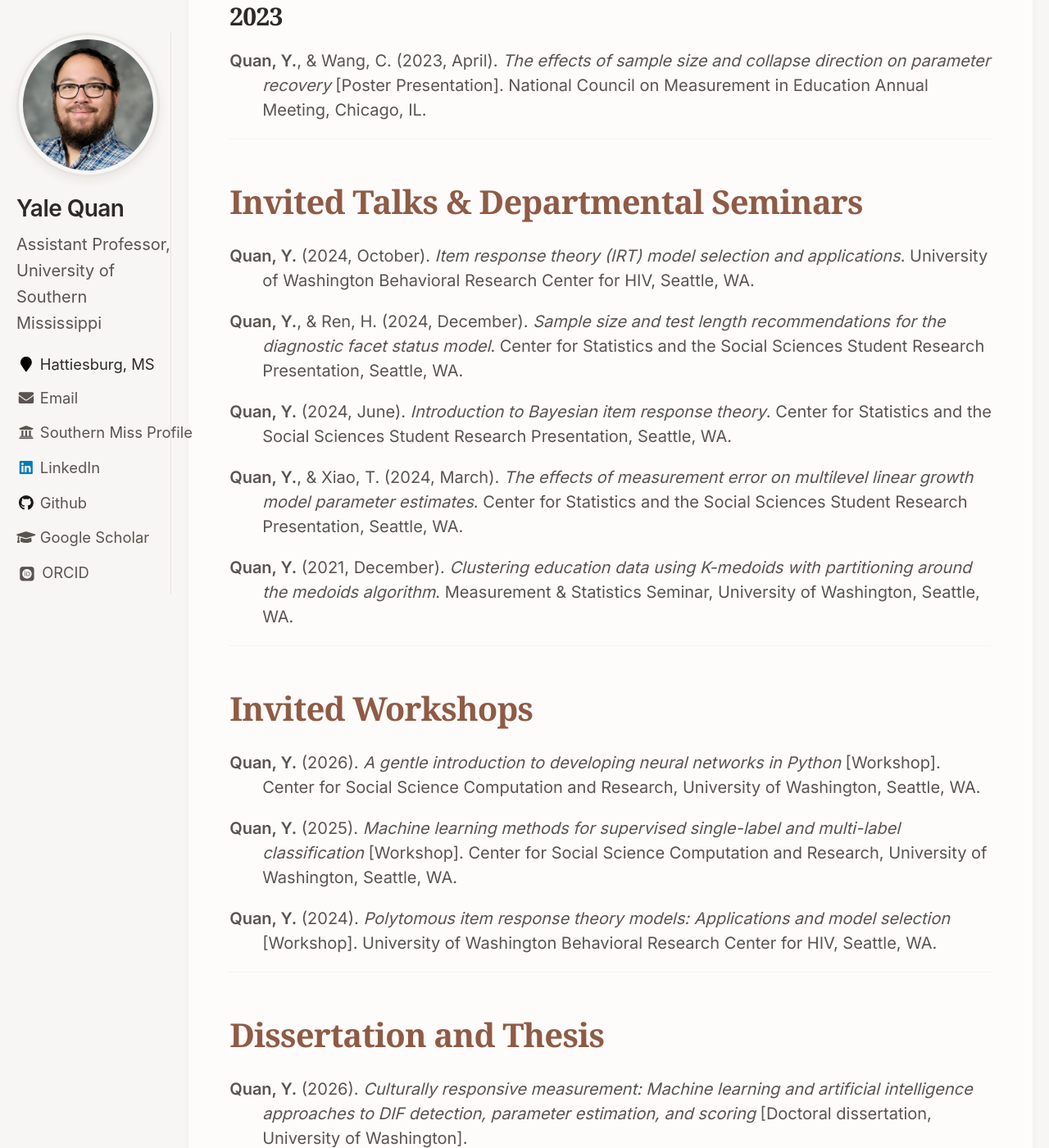
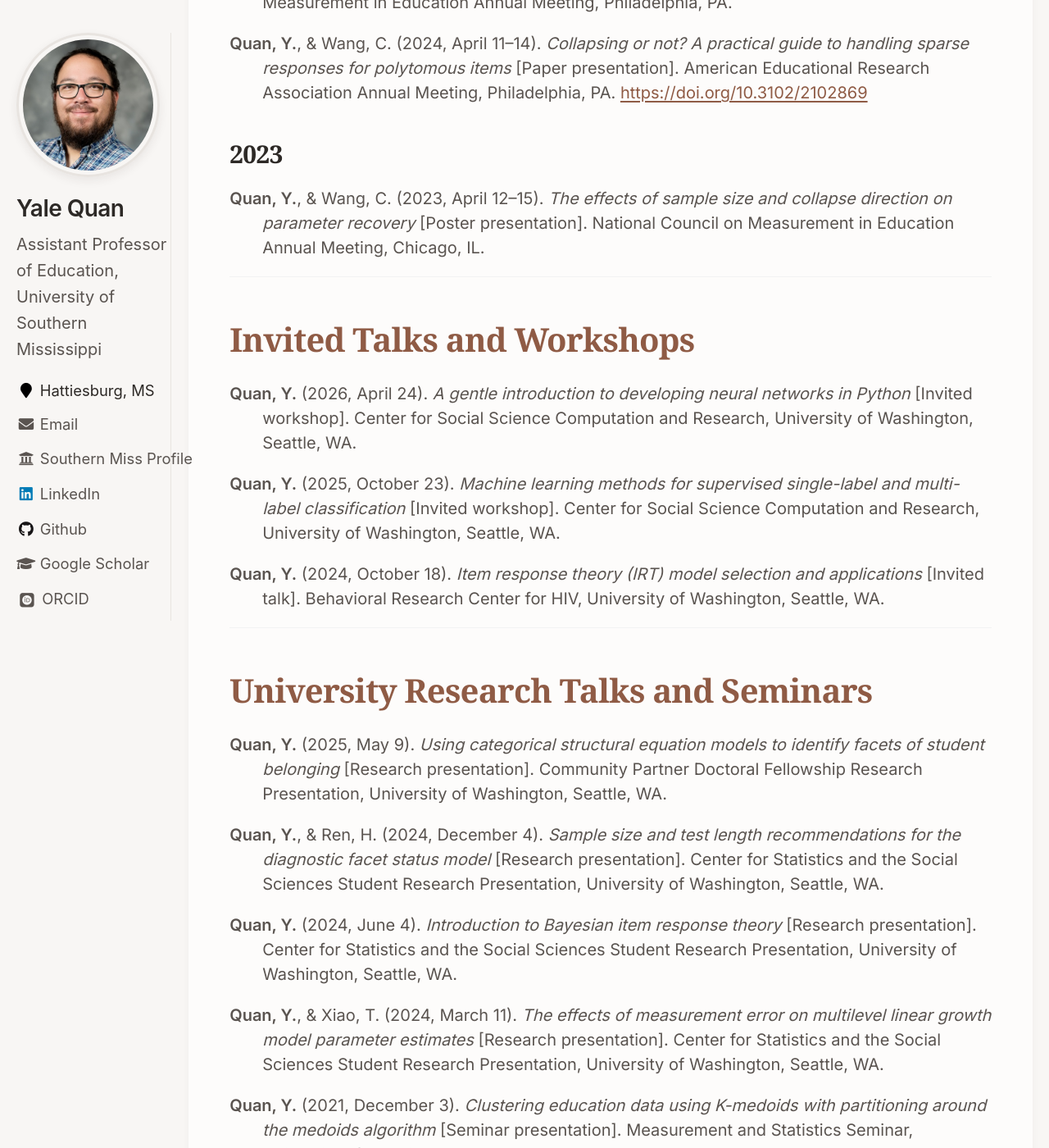
Before and after one commit to yalequan/yalequan.github.io, a Jekyll site: the page built from _pages/publications_and_presentations.md, in a window 1280 px wide and 1400 px high, scrolled down 3868 px. Shown: the whole window at 82% size. Built offline with Jekyll 4.4.1, drawn with Linux system fonts in a browser that asks for light colours; some web fonts are replaced; some of the changed text lies outside the part shown.

Commit message:
Updated to match CV

```diff
--- a/_config.yml
+++ b/_config.yml
@@ -82,7 +82,7 @@ analytics:
 author:
   name             : "Yale Quan"
   avatar           : "profile.jpg"
-  bio              : "Assistant Professor, University of Southern Mississippi"
+  bio              : "Assistant Professor of Education, University of Southern Mississippi"
   location         : "Hattiesburg, MS"
   employer         :
   #pubmed          :
--- a/_pages/publications_and_presentations.md
+++ b/_pages/publications_and_presentations.md
@@ -68,27 +68,31 @@ author_profile: true
 ## Peer-Reviewed Journal Articles
 
 <p class="apa-ref">
-  <b>Quan, Y.</b>, & Wang, C. (2026). Transitive DIF clustering: A graph-theoretic approach to identifying many-group partial measurement invariance. <em>Psychological Methods</em>. <a href="https://doi.org/10.1037/met0000873">https://doi.org/10.1037/met0000873</a>
+  <b>Quan, Y.</b>, & Wang, C. (2026). Transitive differential item functioning clustering: A graph-theoretic approach to identifying many-group partial measurement invariance. <em>Psychological Methods</em>. Advance online publication. <a href="https://doi.org/10.1037/met0000873">https://doi.org/10.1037/met0000873</a>
 </p>
 
 <p class="apa-ref">
-  Wang, C., <b>Quan, Y.</b>, & Arthur, D. (2026). Review of cognitive diagnostic models (CDMs): Recent methodological advancements for addressing practical challenges. <em>British Journal of Mathematical and Statistical Psychology</em>, 00, 1–35. <a href="https://doi.org/10.1111/bmsp.70066">https://doi.org/10.1111/bmsp.70066</a>
+  Wang, C., <b>Quan, Y.</b>, & Arthur, D. (2026). Review of cognitive diagnostic models (CDMs): Recent methodological advancements for addressing practical challenges. <em>British Journal of Mathematical and Statistical Psychology</em>. Advance online publication. <a href="https://doi.org/10.1111/bmsp.70066">https://doi.org/10.1111/bmsp.70066</a>
 </p>
 
 <p class="apa-ref">
-  <b>Quan, Y.</b>, & Wang, C. (2026). Using multi-label classification neural networks to detect intersectional DIF with small sample sizes. <em>British Journal of Mathematical and Statistical Psychology</em>, 00, 1–38. <a href="https://doi.org/10.1111/bmsp.70041">https://doi.org/10.1111/bmsp.70041</a>.
+  <b>Quan, Y.</b>, & Wang, C. (2026). Using multilabel classification neural network to detect intersectional DIF with small sample sizes. <em>British Journal of Mathematical and Statistical Psychology</em>. Advance online publication. <a href="https://doi.org/10.1111/bmsp.70041">https://doi.org/10.1111/bmsp.70041</a>
 </p>
 
 <p class="apa-ref">
-  <b>Quan, Y.</b>, & Wang, C. (2026). Calibrating multidimensional assessments with structural missingness: An application of a multiple-group higher-order IRT model. <em>Applied Psychological Measurement</em>. <a href="https://doi.org/10.1177/01466216251415011">https://doi.org/10.1177/01466216251415011</a>
+  <b>Quan, Y.</b>, & Wang, C. (2026). Calibrating multidimensional assessments with structural missingness: An application of a multiple-group higher-order IRT model. <em>Applied Psychological Measurement, 50</em>(4–5), 155–172. <a href="https://doi.org/10.1177/01466216251415011">https://doi.org/10.1177/01466216251415011</a>
 </p>
 
 <p class="apa-ref">
   <b>Quan, Y.</b>, & Wang, C. (2025). Collapsing or not? A practical guide to handling sparse responses for polytomous items. <em>Methodology, 21</em>(1), 46–73. <a href="https://doi.org/10.5964/meth.14303">https://doi.org/10.5964/meth.14303</a>
 </p>
 
+---
+
+## Peer-Reviewed Conference Proceedings
+
 <p class="apa-ref">
-  Parker, M., Ciou, S. Y., <b>Quan, Y.</b>, Ren, H., Wang, C., & Li, M. (2026). Investigating answer choice bias within a college-level introductory computing assessment. <em>SIGCSE 2026</em>. <a href="https://doi.org/10.1145/3770762.3772622">https://doi.org/10.1145/3770762.3772622</a>
+  Parker, M. C., Ciou, S. Y., <b>Quan, Y.</b>, Ren, H., Wang, C., & Li, M. (2026). Investigating answer choice bias within a college-level introductory computing assessment. In <em>Proceedings of the 57th ACM Technical Symposium on Computer Science Education V.1</em> (pp. 817–823). Association for Computing Machinery. <a href="https://doi.org/10.1145/3770762.3772622">https://doi.org/10.1145/3770762.3772622</a>
 </p>
 
 ---
@@ -121,94 +121,90 @@ author_profile: true
 
 ---
 
-## Selected Conference Presentations
+## Peer-Reviewed Conference Presentations
 
 ### 2026
 
 <p class="apa-ref">
-  <b>Quan, Y.</b>, & Wang, C. (2026, April). <em>Beyond DIF detection: A downstream clustering framework for small sample parameter estimation</em> [Paper Presentation]. National Council on Measurement in Education Annual Meeting, Los Angeles, CA.
+  <b>Quan, Y.</b>, & Wang, C. (2026, April 8–11). <em>Beyond DIF detection: A downstream clustering framework for small sample parameter estimation</em> [Paper presentation]. National Council on Measurement in Education Annual Meeting, Los Angeles, CA.
 </p>
 
 <p class="apa-ref">
-  <b>Quan, Y.</b>, & Wang, C. (2026, April). <em>Detecting small sample Q-matrix misspecification in the diagnostic facet status model</em> [Paper Presentation]. In <em>Advancing diagnostic models for fair and insightful educational action</em> [Invited Session]. National Council on Measurement in Education Annual Meeting, Los Angeles, CA.
+  <b>Quan, Y.</b>, & Wang, C. (2026, April 8–11). <em>Detecting small sample Q-matrix misspecification in the diagnostic facet status model</em> [Paper presentation]. In <em>Advancing diagnostic models for fair and insightful educational action</em> [Invited session]. National Council on Measurement in Education Annual Meeting, Los Angeles, CA.
 </p>
 
 ### 2025
 
 <p class="apa-ref">
-  <b>Quan, Y.</b>, & Wang, C. (2025, July). <em>A neural network approach to small sample intersectional DIF detection</em> [Paper Presentation]. International Meeting of the Psychometric Society, Minneapolis, MN.
+  <b>Quan, Y.</b>, & Wang, C. (2025, July 15–18). <em>A neural network approach to small sample intersectional DIF detection</em> [Paper presentation]. International Meeting of the Psychometric Society, Minneapolis, MN.
 </p>
 
 <p class="apa-ref">
-  <b>Quan, Y.</b> (2025, May). <em>Using categorical structural equation models to identify facets of student belonging</em> [Paper Presentation]. Community Partner Doctoral Fellowship Research Presentation, Seattle, WA.
+  <b>Quan, Y.</b>, Ren, H., & Wang, C. (2025, March 29–30). <em>Constructing a machine learning model for binary predictions with incomplete, imbalanced data and non-linear effects</em> [Paper presentation]. A Meeting of Methodologies (AMOM), online.
 </p>
 
 <p class="apa-ref">
-  <b>Quan, Y.</b>, Ren, H., & Wang, C. (2025, March). <em>Constructing a machine learning model for binary predictions with incomplete, imbalanced data and non-linear effects</em> [Paper Presentation]. A Meeting of Methodologists.
-</p>
-
-<p class="apa-ref">
-  <b>Quan, Y.</b>, & Sager, M. (2025, February). <em>Identifying core formal assessment competencies and informal learning outcomes of data science and data literacy</em> [Paper Presentation]. Data Science Education K–12: Research to Practice Annual Conference.
+  <b>Quan, Y.</b>, & Sager, M. (2025, February 17–19). <em>Identifying core formal assessment competencies and informal learning outcomes of data science and data literacy</em> [Paper presentation]. Data Science Education K–12: Research to Practice Conference, San Antonio, TX.
 </p>
 
 ### 2024
 
 <p class="apa-ref">
-  <b>Quan, Y.</b>, & Wang, C. (2024, November). <em>A new item fit test for the diagnostic facet status model (DFSM)</em> [Paper Presentation]. Pacific Northwest Research on Psychometrics and Applied Statistics Conference, Pullman, WA.
+  <b>Quan, Y.</b>, & Wang, C. (2024, November 17–18). <em>A new item fit test for the diagnostic facet status model (DFSM)</em> [Paper presentation]. Annual Pacific Northwest Research on Psychometrics and Applied Statistics Conference, Pullman, WA.
 </p>
 
 <p class="apa-ref">
-  <b>Quan, Y.</b>, & Wang, C. (2024, April). <em>Parameter recovery from higher order item response theory models with structural missingness</em> [Paper Presentation]. National Council on Measurement in Education Annual Meeting, Philadelphia, PA.
+  <b>Quan, Y.</b>, & Wang, C. (2024, April 11–14). <em>Parameter recovery from higher order item response theory models with structural missingness</em> [Paper presentation]. National Council on Measurement in Education Annual Meeting, Philadelphia, PA.
 </p>
 
 <p class="apa-ref">
-  <b>Quan, Y.</b>, & Wang, C. (2024, April). <em>Collapsing or not? A practical guide to handling sparse responses for polytomous items</em> [Paper Presentation]. American Educational Research Association Annual Meeting, Philadelphia, PA. <a href="https://doi.org/10.3102/2102869">https://doi.org/10.3102/2102869</a>
+  <b>Quan, Y.</b>, & Wang, C. (2024, April 11–14). <em>Collapsing or not? A practical guide to handling sparse responses for polytomous items</em> [Paper presentation]. American Educational Research Association Annual Meeting, Philadelphia, PA. <a href="https://doi.org/10.3102/2102869">https://doi.org/10.3102/2102869</a>
 </p>
 
 ### 2023
 
 <p class="apa-ref">
-  <b>Quan, Y.</b>, & Wang, C. (2023, April). <em>The effects of sample size and collapse direction on parameter recovery</em> [Poster Presentation]. National Council on Measurement in Education Annual Meeting, Chicago, IL.
+  <b>Quan, Y.</b>, & Wang, C. (2023, April 12–15). <em>The effects of sample size and collapse direction on parameter recovery</em> [Poster presentation]. National Council on Measurement in Education Annual Meeting, Chicago, IL.
 </p>
 
 ---
 
-## Invited Talks & Departmental Seminars
+## Invited Talks and Workshops
 
 <p class="apa-ref">
-  <b>Quan, Y.</b> (2024, October). <em>Item response theory (IRT) model selection and applications</em>. University of Washington Behavioral Research Center for HIV, Seattle, WA.
+  <b>Quan, Y.</b> (2026, April 24). <em>A gentle introduction to developing neural networks in Python</em> [Invited workshop]. Center for Social Science Computation and Research, University of Washington, Seattle, WA.
 </p>
 
 <p class="apa-ref">
-  <b>Quan, Y.</b>, & Ren, H. (2024, December). <em>Sample size and test length recommendations for the diagnostic facet status model</em>. Center for Statistics and the Social Sciences Student Research Presentation, Seattle, WA.
+  <b>Quan, Y.</b> (2025, October 23). <em>Machine learning methods for supervised single-label and multi-label classification</em> [Invited workshop]. Center for Social Science Computation and Research, University of Washington, Seattle, WA.
 </p>
 
 <p class="apa-ref">
-  <b>Quan, Y.</b> (2024, June). <em>Introduction to Bayesian item response theory</em>. Center for Statistics and the Social Sciences Student Research Presentation, Seattle, WA.
-</p>
-
-<p class="apa-ref">
-  <b>Quan, Y.</b>, & Xiao, T. (2024, March). <em>The effects of measurement error on multilevel linear growth model parameter estimates</em>. Center for Statistics and the Social Sciences Student Research Presentation, Seattle, WA.
-</p>
-
-<p class="apa-ref">
-  <b>Quan, Y.</b> (2021, December). <em>Clustering education data using K-medoids with partitioning around the medoids algorithm</em>. Measurement & Statistics Seminar, University of Washington, Seattle, WA.
+  <b>Quan, Y.</b> (2024, October 18). <em>Item response theory (IRT) model selection and applications</em> [Invited talk]. Behavioral Research Center for HIV, University of Washington, Seattle, WA.
 </p>
 
 ---
 
-## Invited Workshops
+## University Research Talks and Seminars
 
 <p class="apa-ref">
-  <b>Quan, Y.</b> (2026). <em>A gentle introduction to developing neural networks in Python</em> [Workshop]. Center for Social Science Computation and Research, University of Washington, Seattle, WA.
+  <b>Quan, Y.</b> (2025, May 9). <em>Using categorical structural equation models to identify facets of student belonging</em> [Research presentation]. Community Partner Doctoral Fellowship Research Presentation, University of Washington, Seattle, WA.
 </p>
 
 <p class="apa-ref">
-  <b>Quan, Y.</b> (2025). <em>Machine learning methods for supervised single-label and multi-label classification</em> [Workshop]. Center for Social Science Computation and Research, University of Washington, Seattle, WA.
+  <b>Quan, Y.</b>, & Ren, H. (2024, December 4). <em>Sample size and test length recommendations for the diagnostic facet status model</em> [Research presentation]. Center for Statistics and the Social Sciences Student Research Presentation, University of Washington, Seattle, WA.
 </p>
 
 <p class="apa-ref">
-  <b>Quan, Y.</b> (2024). <em>Polytomous item response theory models: Applications and model selection</em> [Workshop]. University of Washington Behavioral Research Center for HIV, Seattle, WA.
+  <b>Quan, Y.</b> (2024, June 4). <em>Introduction to Bayesian item response theory</em> [Research presentation]. Center for Statistics and the Social Sciences Student Research Presentation, University of Washington, Seattle, WA.
+</p>
+
+<p class="apa-ref">
+  <b>Quan, Y.</b>, & Xiao, T. (2024, March 11). <em>The effects of measurement error on multilevel linear growth model parameter estimates</em> [Research presentation]. Center for Statistics and the Social Sciences Student Research Presentation, University of Washington, Seattle, WA.
+</p>
+
+<p class="apa-ref">
+  <b>Quan, Y.</b> (2021, December 3). <em>Clustering education data using K-medoids with partitioning around the medoids algorithm</em> [Seminar presentation]. Measurement and Statistics Seminar, University of Washington, Seattle, WA.
 </p>
 
 ---
```
Also changed, not shown: other parts of _pages/publications_and_presentations.md (+6 -10 lines), _pages/about.md (+2 -2 lines), _pages/professional-service.md (+13 -0 lines), _pages/teaching-experience.md (+2 -2 lines).
